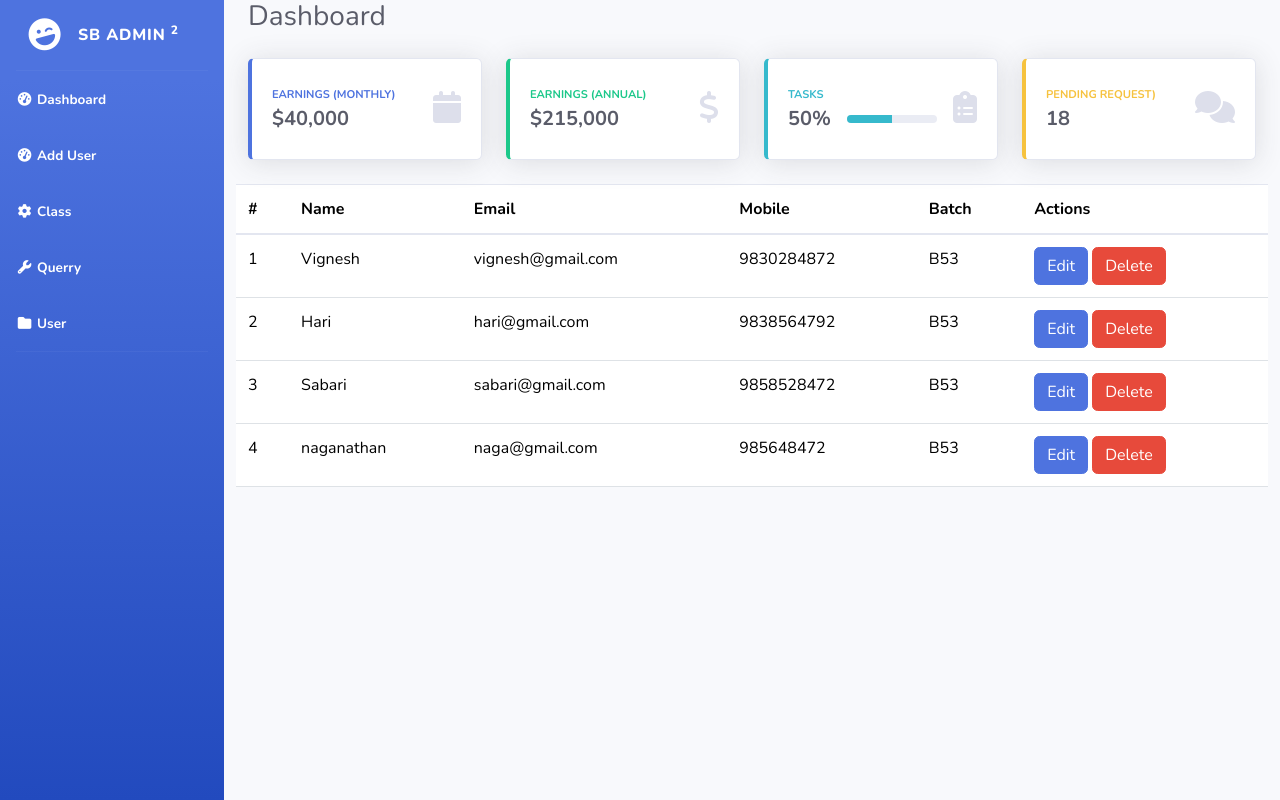
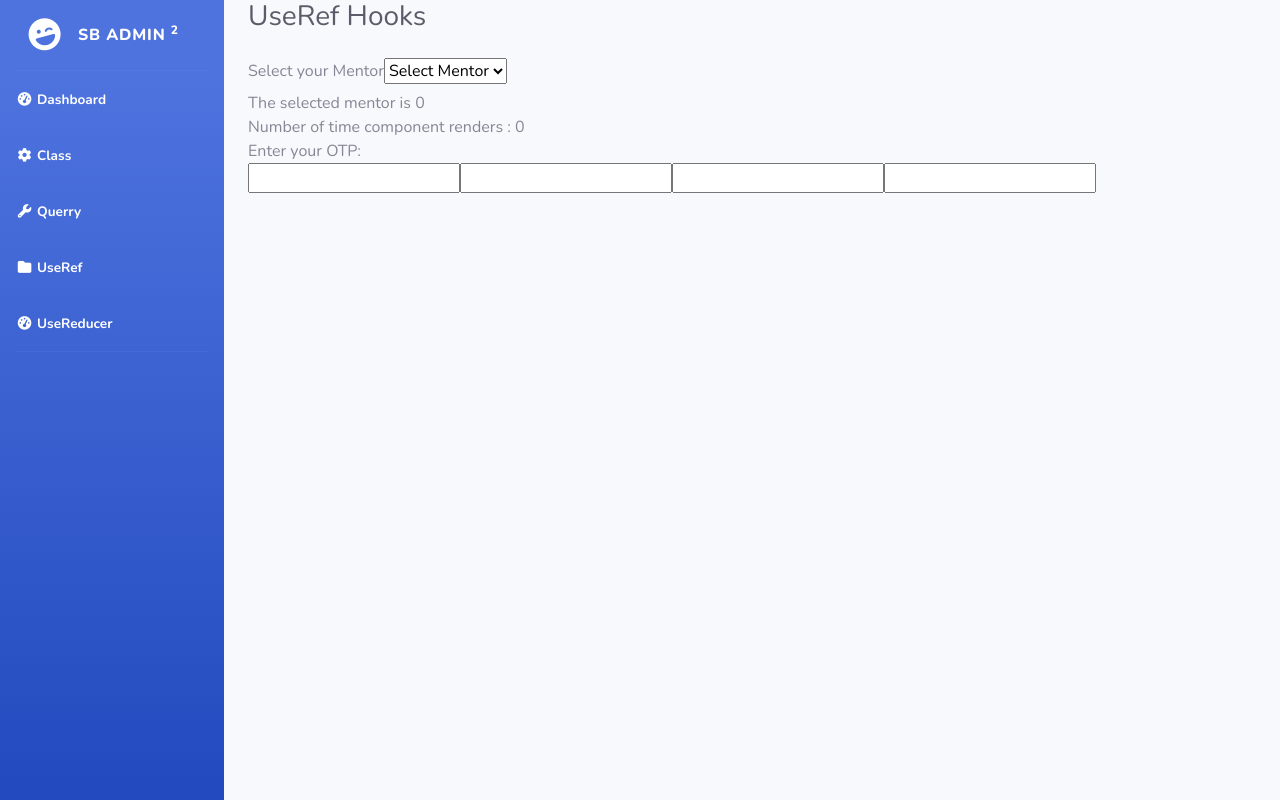
Before and after one commit to vigneshtsv/sd-admin-2, a React (Vite) app: page /useref in a window 1280 px wide. Before the commit this address led to /dashboard. Built offline with nearby package versions, Linux system fonts and the light colour scheme.

Commit message:
Sd-Admin-Hooks

```diff
--- a/src/App.jsx
+++ b/src/App.jsx
@@ -2,53 +2,34 @@ import React, { useState } from 'react'
 import Sidebar from './components/Sidebar'
 import Dashboard from './components/Dashboard'
 import Class from './components/Class'
-import User from './components/User'
 import Querry from './Querry'
 import {BrowserRouter,Routes, Route, Navigate} from 'react-router-dom'
 import AddUser from "./components/AddUser"
 import EditUser from './components/EditUser'
+import UserContextComponent from './utils/UserContextComponent'
+import DashboardContextComponent from './utils/DashboardContextComponent'
+import UseRef from './components/Hooks/UseRef'
+import UseReducer from './components/Hooks/UseReducer'
+
 function App() {
-let [user,setUser] = useState([
-  {
-    id:1,
-    name:"Vignesh",
-    email:"vignesh@gmail.com",
-    mobile:"9830284872",
-    batch:"B53"
-  },
-  {
-    id:2,
-    name:"Hari",
-    email:"hari@gmail.com",
-    mobile:"9838564792",
-    batch:"B53"
-  },
-  {
-    id:3,
-    name:"Sabari",
-    email:"sabari@gmail.com",
-    mobile:"9858528472",
-    batch:"B53"
-  },
-  {
-    id:4,
-    name:"naganathan",
-    email:"naga@gmail.com",
-    mobile:"985648472",
-    batch:"B53"
-  }
-])
+
   return <div id="wrapper">
 
     <BrowserRouter>
     <Sidebar/>
       <Routes>
-        <Route path='/dashboard' element={<Dashboard user={user} setUser={setUser}/>}/>
-        <Route path='/add-user' element={<AddUser user={user} setUser={setUser}/>}/>
-        <Route path='/edit-user/:id' element={<EditUser user={user} setUser={setUser}/>}/>
+        <Route path='/dashboard' element={
+        <UserContextComponent>
+        <DashboardContextComponent>
+          <Dashboard/>
+        </DashboardContextComponent>
+        </UserContextComponent>}/>
+        <Route path='/add-user' element={<AddUser />}/>
+        <Route path='/edit-user/:id' element={<EditUser />}/>
         <Route path='/class' element={<Class/>}/>
-        <Route path='/user' element={<User/>}/>
         <Route path='/querry' element={<Querry/>}/>
+        <Route path='/useref' element={<UseRef/>}/>
+        <Route path='/usereducer' element={<UseReducer/>}/>
         <Route path='*' element={<Navigate to='/dashboard'/>}/>
       </Routes>
     </BrowserRouter>
--- a/src/components/Dashboard.jsx
+++ b/src/components/Dashboard.jsx
@@ -1,41 +1,15 @@
-import React from 'react'
+import React,{ useContext } from 'react'
 import Card from './Card'
 import Table from 'react-bootstrap/Table';
 import Button from 'react-bootstrap/Button';
 import { useNavigate } from 'react-router-dom';
 import 'bootstrap/dist/css/bootstrap.min.css';
+import { UserContext }from '../utils/UserContextComponent';
+import { DashboardContext } from '../utils/DashboardContextComponent';
+function Dashboard() {
+    let {user,setUser} = useContext(UserContext)  //useing the context
+    let {data} = useContext(DashboardContext)
 
-function Dashboard({user,setUser}) {
-    let data =[
-        {
-        title:"EARNINGS (MONTHLY)",
-        value:"$40,000",
-        color:'primary',
-        icon:'fa-calendar',
-        isProgress:false
-        },
-        {
-            title:"EARNINGS (ANNUAL)",
-            value:"$215,000",
-            color:'success',
-            icon:'fa-dollar-sign',
-            isProgress:false
-         },
-            {
-                title:"TASKS",
-                value:"50",
-                color:'info',
-                icon:'fa-clipboard-list',
-                isProgress:true
-            },
-            {
-            title:"PENDING REQUEST)",
-            value:"18",
-            color:'warning',
-            icon:'fa-comments',
-            isProgress:false
-            }
-]
 let Navigate =  useNavigate()
 let handleDelete = (id)=>{
   let index;
--- a/src/components/EditUser.jsx
+++ b/src/components/EditUser.jsx
@@ -1,10 +1,10 @@
-import React,{useState,useEffect} from 'react'
+import React,{useState,useEffect,useContext} from 'react'
 import Button from 'react-bootstrap/Button';
 import Form from 'react-bootstrap/Form';
 import { useNavigate,useParams } from 'react-router-dom';
-
-function EditUser({user,setUser}) {
-
+import {UserContext} from '../utils/UserContextComponent'
+function EditUser() {
+  let {user,setUser} = useContext(UserContext)
 let params = useParams() // this will return a object
 
   let [name,setName] = useState("")
--- /dev/null
+++ b/src/components/Hooks/UseReducer.jsx
@@ -0,0 +1,82 @@
+import React, { useReducer, useRef } from "react";
+import { Button } from "react-bootstrap";
+const initialValue = {
+  count: 0,
+  name: "vignesh",
+  email: "vignesh@gmail.com",
+};
+
+function reducer(state, action) {
+  switch (action.type) {
+    case "INCREMENT":return {
+        ...state,
+        count:state.count + 1,
+      };
+    case "DECREMENT":return {
+        ...state,
+        count:state.count - 1,
+      };
+    case "RESET":return {
+        ...state,
+        count:0,
+      };
+    case 'UPDATE': return{
+        ...state,
+        name:action.payload.name,
+        email:action.payload.email
+    }
+  }
+}
+
+function UseReducer() {
+  let [state, dispatch] = useReducer(reducer, initialValue);
+  let nameRef = useRef(null)
+  let emailRef = useRef(null)
+  return (
+    <div id="content-wrapper" className="d-flex flex-column">
+      <div id="content">
+        <div className="container-fluid">
+          <div className="d-sm-flex align-items-center justify-content-between mb-4">
+            <h1 className="h3 mb-0 text-gray-800">useReducer Hooks</h1>
+          </div>
+          <div>
+            <Button onClick={(()=>dispatch({type:'DECREMENT'}))}>-</Button>
+            &nbsp;
+            {state.count}
+            &nbsp;
+            <Button onClick={(()=>dispatch({type:'INCREMENT'}))}>+</Button>
+          </div>
+          <br />
+          <div>
+            <Button onClick={(()=>dispatch({type:'RESET'}))}>Reset</Button>
+          </div>
+
+          <br />
+          <div>
+            <label>Name:</label>
+            <input type='text' ref={nameRef}/>
+          </div>
+          <br />
+          <div>
+            <label>Email:</label>
+            <input type='email' ref={emailRef}/>
+          </div>
+          <br />
+          <div>
+            <Button onClick={()=>{
+                dispatch({type:'UPDATE',payload:{
+                    name:nameRef.current.value,
+                    email:emailRef.current.value
+                }})
+            }}>Submit</Button>
+          </div>
+          <br />
+          <div>{state.name}</div>
+          <div>{state.email}</div>
+        </div>
+      </div>
+    </div>
+  );
+}
+
+export default UseReducer
--- /dev/null
+++ b/src/components/Hooks/UseRef.jsx
@@ -0,0 +1,78 @@
+import React, { useState,useEffect,useRef } from "react";
+
+function UseRef() {
+    let [name,setName] = useState(0)
+    let count = useRef(0)
+    let ref1 = useRef(null)
+    let ref2 = useRef(null)
+    let ref3 = useRef(null)
+    let ref4 = useRef(null)
+
+    const handleSubmit = ()=>{
+        let otp = `${ref1.current.value}${ref2.current.value}${ref3.current.value}${ref4.current.value}`
+        if(otp.length===4)
+        {
+            alert("Entered OTP is"+otp)
+
+            ref1.current.value=""
+            ref2.current.value=""
+            ref3.current.value=""
+            ref4.current.value=""
+            ref1.current.focus()
+        }
+        else
+        {
+
+            alert("Invalid OTP")
+
+            ref1.current.value=""
+            ref2.current.value=""
+            ref3.current.value=""
+            ref4.current.value=""
+
+            ref1.current.focus()
+        }
+    }
+
+    useEffect (()=>{
+        count.current+=1
+    })
+  return <div id="content-wrapper" className="d-flex flex-column">
+      <div id="content">
+        <div className="container-fluid">
+          <div className="d-sm-flex align-items-center justify-content-between mb-4">
+            <h1 className="h3 mb-0 text-gray-800">UseRef Hooks</h1>
+          </div>
+          <div>
+            <label>Select your Mentor</label>
+            <select defaultValue={"default"} onChange={(e)=>setName(e.target.value)}>
+                <option value={"default"} disabled>Select Mentor</option>
+                <option value={"Nagarajan"}>Nagarajan</option>
+                <option value={"Priya"}>Akalya</option>
+                <option value={"Rupan"}>Rupan</option>
+                <option value={"Mahathi"}>Mahathi</option>
+                <option value={"Venkat"}>Venkat</option>
+            </select>
+          </div>
+          <div>
+            The selected mentor is {name}
+          </div>
+          <div>
+            Number of time component renders : {count.current}
+          </div>
+          <div>
+            Enter your OTP:
+          </div>
+          <div>
+            <input type='text' ref={ref1} onChange={()=>ref2.current.focus()}/>
+            <input type='text' ref={ref2} onChange={()=>ref3.current.focus()}/>
+            <input type='text' ref={ref3} onChange={()=>ref4.current.focus()}/>
+            <input type='text' ref={ref4} onChange={()=>setTimeout(()=>{handleSubmit()
+            },500)}/>
+          </div>
+        </div>
+      </div>
+    </div>
+}
+
+export default UseRef
--- a/src/components/Sidebar.jsx
+++ b/src/components/Sidebar.jsx
@@ -18,13 +18,6 @@ function Sidebar() {
         <span>Dashboard</span>
     </Link>
 </li>
-
-<li className="nav-item active">
-    <Link to='/add-user' className="nav-link" href="index.html">
-        <i className="fas fa-fw fa-tachometer-alt"></i>
-        <span>Add User</span>
-    </Link>
-</li>
 <li className="nav-item active">
     <Link to='/class' className="nav-link" href="index.html">
     <i className="fas fa-fw fa-cog"></i>
@@ -40,9 +33,15 @@ function Sidebar() {
 </li>
 
 <li className="nav-item active">
-    <Link to='/user' className="nav-link" href="index.html">
+    <Link to='/useref' className="nav-link" href="index.html">
     <i className="fas fa-fw fa-folder"></i>
-        <span>User</span>
+        <span>UseRef</span>
+    </Link>
+</li>
+<li className="nav-item active">
+    <Link to='/usereducer' className="nav-link" href="index.html">
+        <i className="fas fa-fw fa-tachometer-alt"></i>
+        <span>UseReducer</span>
     </Link>
 </li>
 
--- a/src/components/User.jsx
+++ /dev/null
@@ -1,8 +0,0 @@
-import React from 'react'
-
-function User() {
-  return (
-    <h1>User</h1>
-  )
-}
-export default User
--- /dev/null
+++ b/src/utils/DashboardContextComponent.jsx
@@ -0,0 +1,40 @@
+import React from 'react'
+export const DashboardContext = React.createContext()
+
+function DashboardContextComponent({children}) {
+    let data =[
+        {
+        title:"EARNINGS (MONTHLY)",
+        value:"$40,000",
+        color:'primary',
+        icon:'fa-calendar',
+        isProgress:false
+        },
+        {
+            title:"EARNINGS (ANNUAL)",
+            value:"$215,000",
+            color:'success',
+            icon:'fa-dollar-sign',
+            isProgress:false
+         },
+            {
+                title:"TASKS",
+                value:"50",
+                color:'info',
+                icon:'fa-clipboard-list',
+                isProgress:true
+            },
+            {
+            title:"PENDING REQUEST)",
+            value:"18",
+            color:'warning',
+            icon:'fa-comments',
+            isProgress:false
+            }
+]
+return <DashboardContext.Provider value= {{data}}>
+    {children}
+</DashboardContext.Provider>
+}
+
+export default DashboardContextComponent
--- /dev/null
+++ b/src/utils/UserContextComponent.jsx
@@ -0,0 +1,40 @@
+import React,{useState} from'react'
+export const UserContext = React.createContext()
+
+function UserContextComponent({children}) {
+  let [user, setUser] = useState([
+    {
+      id: 1,
+      name: "Vignesh",
+      email: "vignesh@gmail.com",
+      mobile: "9830284872",
+      batch: "B53",
+    },
+    {
+      id: 2,
+      name: "Hari",
+      email: "hari@gmail.com",
+      mobile: "9838564792",
+      batch: "B53",
+    },
+    {
+      id: 3,
+      name: "Sabari",
+      email: "sabari@gmail.com",
+      mobile: "9858528472",
+      batch: "B53",
+    },
+    {
+      id: 4,
+      name: "naganathan",
+      email: "naga@gmail.com",
+      mobile: "985648472",
+      batch: "B53",
+    },
+  ]);
+  return <UserContext.Provider value = {{user,setUser}}>
+  {children}
+  </UserContext.Provider>
+}
+
+export default UserContextComponent
```
Also changed, not shown: src/components/AddUser.jsx (+5 -2 lines), 1 other file (tests, documents, lock files or other folders).
